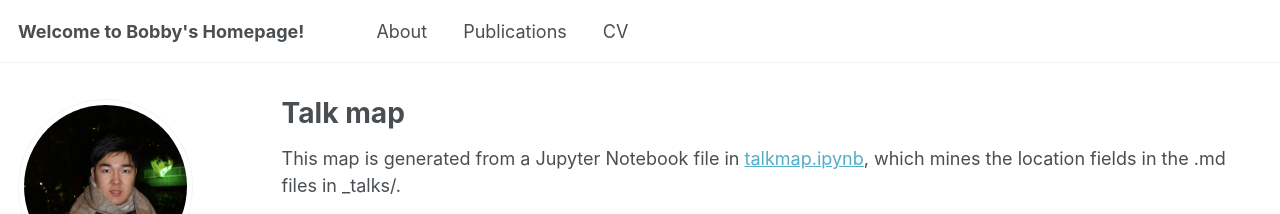
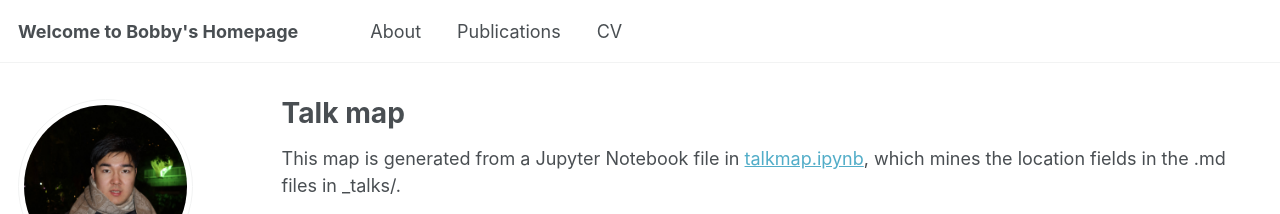
Before and after one commit to BobbyZhouZijian/bobbyzhouzijian.github.io, a Jekyll site: the page built from _pages/talkmap.html, in a window 1280 px wide. Shown: the top 214 px of the page. Built offline with Jekyll 4.4.1, drawn with Linux system fonts in a browser that asks for light colours; nearby versions of some CDN libraries; some web fonts are replaced.

Commit message:
remove some exclamation marks

```diff
--- a/_config.yml
+++ b/_config.yml
@@ -9,7 +9,7 @@
 # Basic Site Settings
 locale                   : "en-US"
 site_theme               : "default"
-title                    : "Welcome to Bobby's Homepage!"
+title                    : "Welcome to Bobby's Homepage"
 title_separator          : "-"
 name                     : &name "ZHOU Zijian (Bobby) | 周子健"
 description              : &description "personal description"
```
